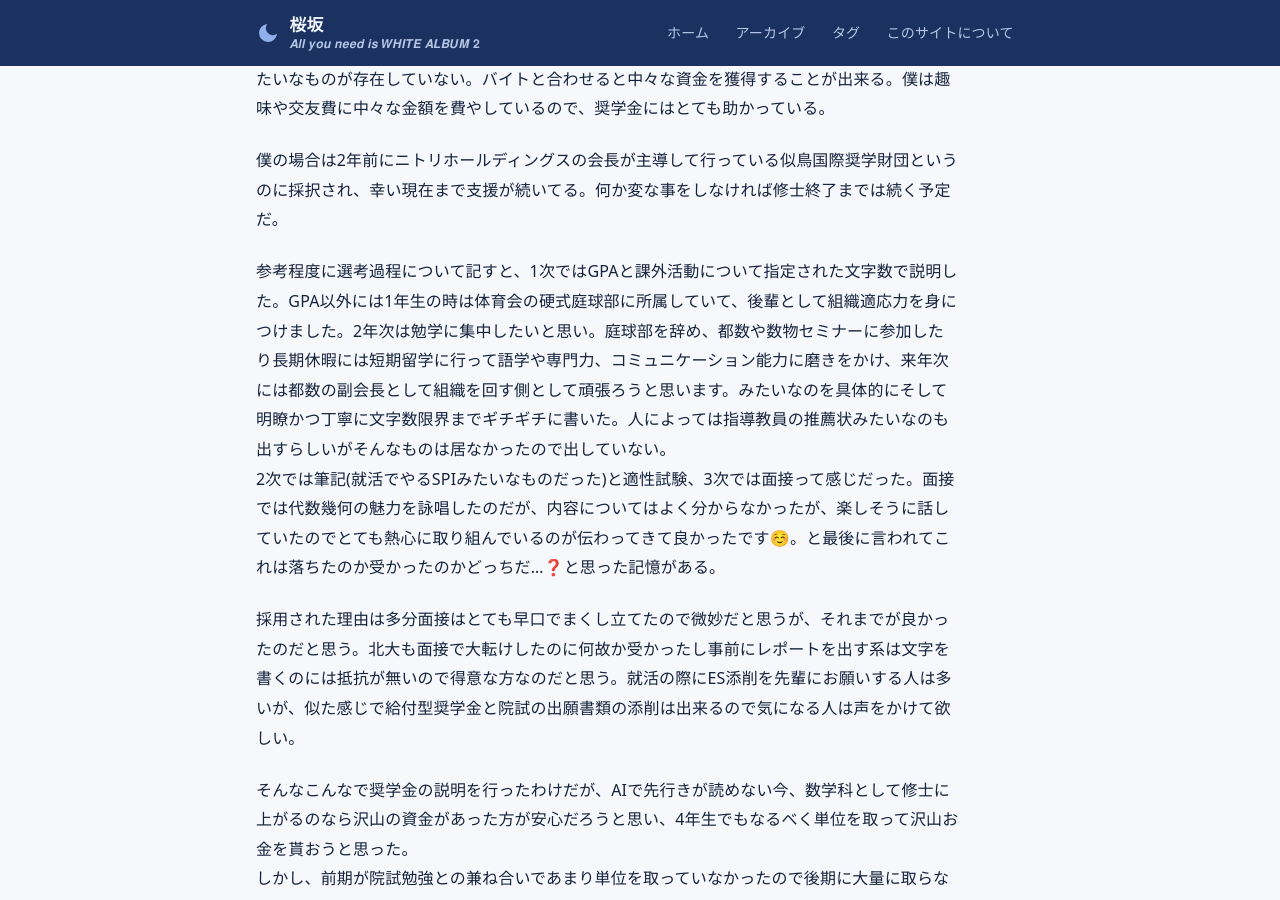
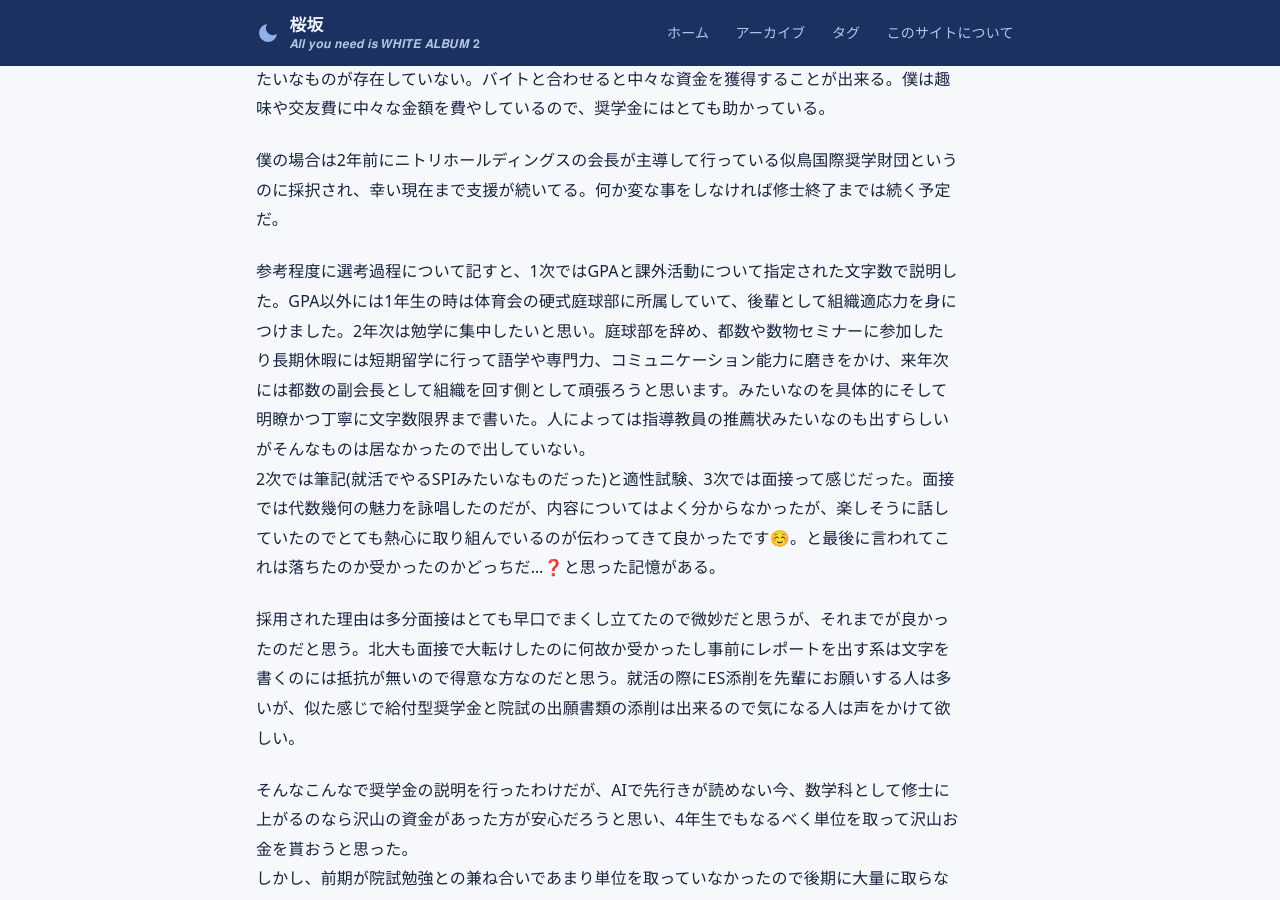
Before and after one commit to sakurazaka-math/sakurazaka-math.github.io, a Jekyll site: the page built from _posts/2026-10-25-day22.md, in a window 1280 px wide and 900 px high, scrolled down 1461 px. Built offline with Jekyll 4.4.1, drawn with Linux system fonts in a browser that asks for light colours.

Commit message:
2026-10-25-day22.md を更新

```diff
--- a/_posts/2026-10-25-day22.md
+++ b/_posts/2026-10-25-day22.md
@@ -27,7 +27,7 @@
 
 僕の場合は2年前にニトリホールディングスの会長が主導して行っている似鳥国際奨学財団というのに採択され、幸い現在まで支援が続いてる。何か変な事をしなければ修士終了までは続く予定だ。
 
-参考程度に選考過程について記すと、1次ではGPAと課外活動について指定された文字数で説明した。GPA以外には1年生の時は体育会の硬式庭球部に所属していて、後輩として組織適応力を身につけました。2年次は勉学に集中したいと思い。庭球部を辞め、都数や数物セミナーに参加したり長期休暇には短期留学に行って語学や専門力、コミュニケーション能力に磨きをかけ、来年次には都数の副会長として組織を回す側として頑張ろうと思います。みたいなのを具体的にそして明瞭かつ丁寧に文字数限界までギチギチに書いた。人によっては指導教員の推薦状みたいなのも出すらしいがそんなものは居なかったので出していない。
+参考程度に選考過程について記すと、1次ではGPAと課外活動について指定された文字数で説明した。GPA以外には1年生の時は体育会の硬式庭球部に所属していて、後輩として組織適応力を身につけました。2年次は勉学に集中したいと思い。庭球部を辞め、都数や数物セミナーに参加したり長期休暇には短期留学に行って語学や専門力、コミュニケーション能力に磨きをかけ、来年次には都数の副会長として組織を回す側として頑張ろうと思います。みたいなのを具体的にそして明瞭かつ丁寧に文字数限界まで書いた。人によっては指導教員の推薦状みたいなのも出すらしいがそんなものは居なかったので出していない。
 2次では筆記(就活でやるSPIみたいなものだった)と適性試験、3次では面接って感じだった。面接では代数幾何の魅力を詠唱したのだが、内容についてはよく分からなかったが、楽しそうに話していたのでとても熱心に取り組んでいるのが伝わってきて良かったです☺️。と最後に言われてこれは落ちたのか受かったのかどっちだ...❓と思った記憶がある。
 
 採用された理由は多分面接はとても早口でまくし立てたので微妙だと思うが、それまでが良かったのだと思う。北大も面接で大転けしたのに何故か受かったし事前にレポートを出す系は文字を書くのには抵抗が無いので得意な方なのだと思う。就活の際にES添削を先輩にお願いする人は多いが、似た感じで給付型奨学金と院試の出願書類の添削は出来るので気になる人は声をかけて欲しい。
```
